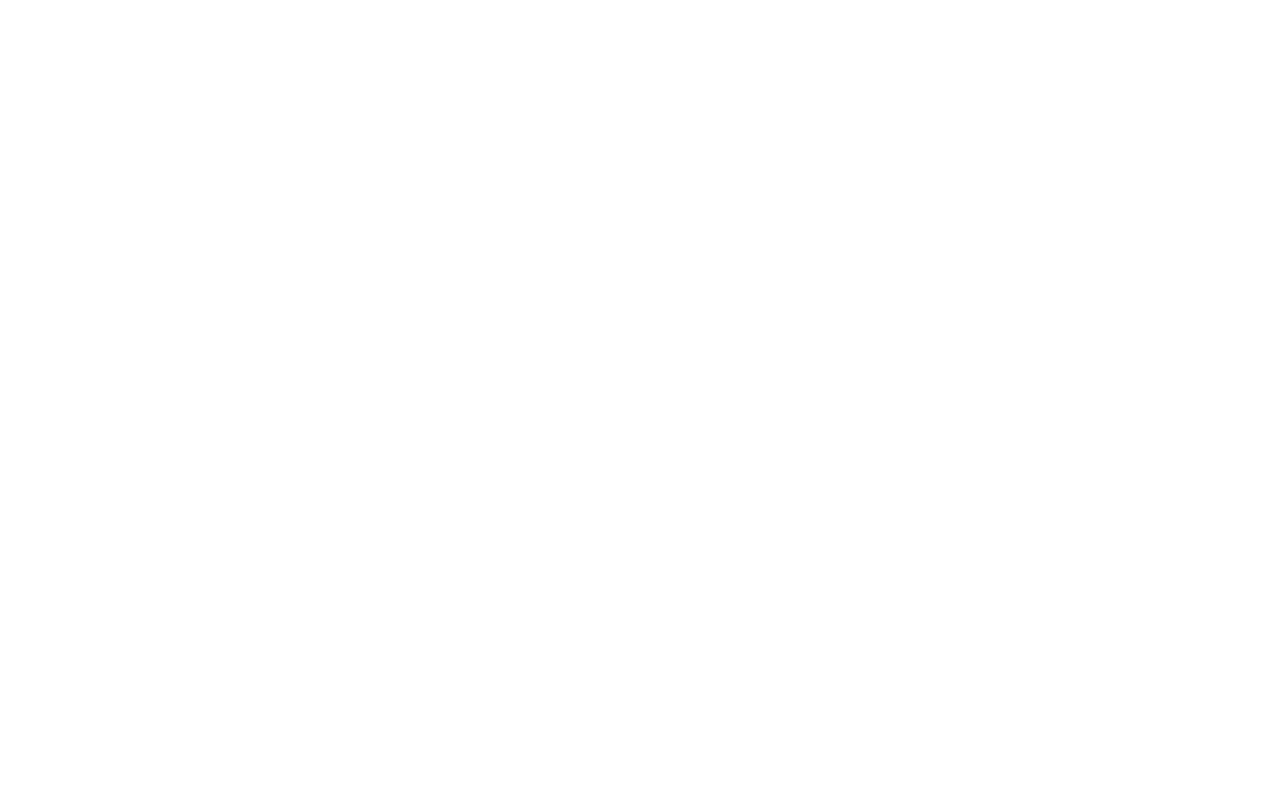
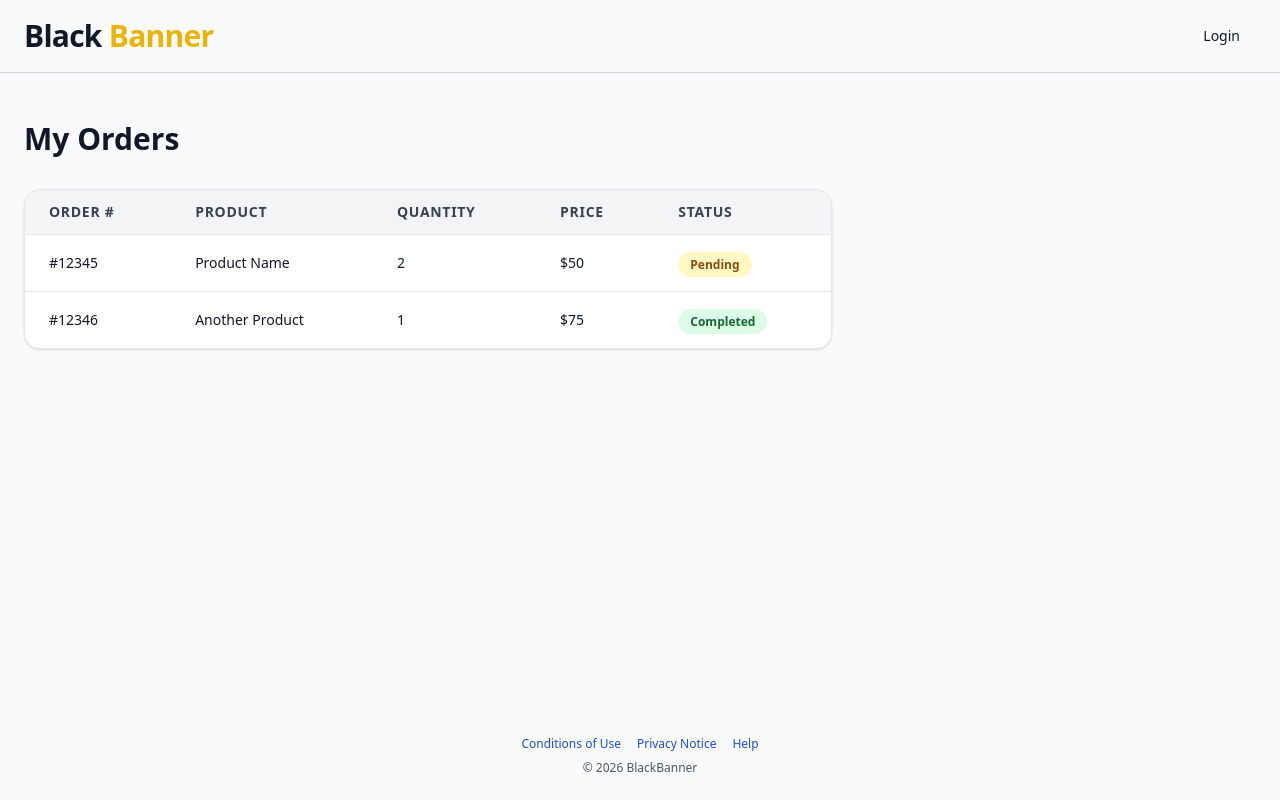
Before and after one commit to AshiqCode/BlackBanner, a React (Create React App) app: page /ViewOrder in a window 1280 px wide. Before the commit this address had no page. Built offline with nearby package versions, Linux system fonts and the light colour scheme; the HTML template or start-up script is replaced by a standard one.

Commit message:
ViewOrders-add

```diff
--- a/src/App.js
+++ b/src/App.js
@@ -8,6 +8,7 @@
 import Profile from "./Components/UserDashBoard/Profile";
 import Cart from "./Components/UserDashBoard/Cart";
 import Checkout from "./Components/UserDashBoard/CheckOut";
+import ViewOrders from "./Components/UserDashBoard/ViewOrder";
 
 function App() {
   return (
@@ -22,6 +23,7 @@
         <Route path="/Profile/:user" element={<Profile />} />
         <Route path="/Cart/:user" element={<Cart />} />
         <Route path="/CheckOut" element={<Checkout />} />
+        <Route path="/ViewOrder" element={<ViewOrders />} />
       </Routes>
     </BrowserRouter>
   );
--- a/src/Components/UserDashBoard/CheckOut.js
+++ b/src/Components/UserDashBoard/CheckOut.js
@@ -88,6 +88,7 @@
       method: "PUT",
       body: JSON.stringify(user),
     });
+    navigate("/ViewOrder");
   };
 
   // var stockIssue = true;
--- a/src/Components/UserDashBoard/NavBar.js
+++ b/src/Components/UserDashBoard/NavBar.js
@@ -27,6 +27,15 @@
           </Link>
         )}
 
+        {user && (
+          <Link
+            to={`/ViewOrder`}
+            className="flex items-center justify-center h-10 px-4 rounded-md text-gray-900 hover:bg-gray-100 hover:text-yellow-500 transition-colors"
+          >
+            View Orders
+          </Link>
+        )}
+
         {/* Profile / Login */}
         <Link
           to={user ? `/Profile/${user}` : "/Login"}
@@ -46,7 +55,7 @@
             }}
             className="flex items-center justify-center h-10 px-4 rounded-md text-gray-900 hover:bg-gray-100 hover:text-yellow-500 transition-colors"
           >
-            {user ? "Logout" : "ab"}
+            {user ? "Logout" : ""}
           </Link>
         )}
       </nav>
--- /dev/null
+++ b/src/Components/UserDashBoard/ViewOrder.js
@@ -0,0 +1,104 @@
+import React from "react";
+import NavBar from "./NavBar";
+
+const ViewOrders = () => {
+  return (
+    <div className="min-h-screen bg-gray-50 text-gray-900 flex flex-col">
+      {/* Navbar */}
+      <NavBar />
+
+      {/* Main Content */}
+      <main className="flex-1  mx-auto w-full px-4 sm:px-6 py-12">
+        <h2 className="text-3xl font-bold mb-8 text-gray-900">My Orders</h2>
+
+        <div className="grid grid-cols-1 lg:grid-cols-3 gap-10">
+          {/* Left Section: Orders Table */}
+          <div className="lg:col-span-2 bg-white rounded-2xl shadow border border-gray-200 overflow-x-auto">
+            <table className="min-w-full divide-y divide-gray-200">
+              <thead className="bg-gray-100">
+                <tr>
+                  <th className="px-6 py-3 text-left text-sm font-semibold text-gray-700 uppercase tracking-wider">
+                    Order #
+                  </th>
+                  <th className="px-6 py-3 text-left text-sm font-semibold text-gray-700 uppercase tracking-wider">
+                    Product
+                  </th>
+                  <th className="px-6 py-3 text-left text-sm font-semibold text-gray-700 uppercase tracking-wider">
+                    Quantity
+                  </th>
+                  <th className="px-6 py-3 text-left text-sm font-semibold text-gray-700 uppercase tracking-wider">
+                    Price
+                  </th>
+                  <th className="px-6 py-3 text-left text-sm font-semibold text-gray-700 uppercase tracking-wider">
+                    Status
+                  </th>
+                </tr>
+              </thead>
+              <tbody className="bg-white divide-y divide-gray-200">
+                {/* Order Row */}
+                <tr className="hover:bg-gray-50 transition">
+                  <td className="px-6 py-4 whitespace-nowrap text-sm text-gray-900 font-medium">
+                    #12345
+                  </td>
+                  <td className="px-6 py-4 whitespace-nowrap text-sm text-gray-900">
+                    Product Name
+                  </td>
+                  <td className="px-6 py-4 whitespace-nowrap text-sm text-gray-900">
+                    2
+                  </td>
+                  <td className="px-6 py-4 whitespace-nowrap text-sm text-gray-900">
+                    $50
+                  </td>
+                  <td className="px-6 py-4 whitespace-nowrap">
+                    <span className="px-3 py-1 rounded-full text-xs font-semibold bg-yellow-100 text-yellow-800">
+                      Pending
+                    </span>
+                  </td>
+                </tr>
+
+                {/* Another Order Row */}
+                <tr className="hover:bg-gray-50 transition">
+                  <td className="px-6 py-4 whitespace-nowrap text-sm text-gray-900 font-medium">
+                    #12346
+                  </td>
+                  <td className="px-6 py-4 whitespace-nowrap text-sm text-gray-900">
+                    Another Product
+                  </td>
+                  <td className="px-6 py-4 whitespace-nowrap text-sm text-gray-900">
+                    1
+                  </td>
+                  <td className="px-6 py-4 whitespace-nowrap text-sm text-gray-900">
+                    $75
+                  </td>
+                  <td className="px-6 py-4 whitespace-nowrap">
+                    <span className="px-3 py-1 rounded-full text-xs font-semibold bg-green-100 text-green-800">
+                      Completed
+                    </span>
+                  </td>
+                </tr>
+              </tbody>
+            </table>
+          </div>
+        </div>
+      </main>
+
+      {/* Footer */}
+      <footer className="mt-auto pb-6 text-center text-xs text-gray-600 bg-gray-50">
+        <div className="flex justify-center gap-4 mb-2">
+          <span className="text-blue-700 hover:underline cursor-pointer">
+            Conditions of Use
+          </span>
+          <span className="text-blue-700 hover:underline cursor-pointer">
+            Privacy Notice
+          </span>
+          <span className="text-blue-700 hover:underline cursor-pointer">
+            Help
+          </span>
+        </div>
+        <p>© {new Date().getFullYear()} BlackBanner</p>
+      </footer>
+    </div>
+  );
+};
+
+export default ViewOrders;
--- a/src/database/db.json
+++ b/src/database/db.json
@@ -192,17 +192,7 @@
       "City": "In pariatur Consequ",
       "Street": "Totam facere volupta",
       "Address": "Repellendus Mollit ",
-      "id": "f4c5",
-      "cart": [
-        {
-          "id": "6a8d",
-          "Quantity": 1
-        },
-        {
-          "id": "216c",
-          "Quantity": 2
-        }
-      ]
+      "id": "f4c5"
     }
   ],
   "products": [
@@ -288,6 +278,56 @@
       "total": 104,
       "deliveryAddress": "Vitae provident cilIn pariatur ConsequTotam facere voluptaRepellendus Mollit ",
       "userId": "f4c5"
+    },
+    {
+      "id": "51a8",
+      "products": [
+        {
+          "id": "6a8d",
+          "quantity": 1
+        },
+        {
+          "id": "216c",
+          "quantity": 2
+        }
+      ],
+      "subtotal": 92,
+      "shipping": 8,
+      "total": 104,
+      "deliveryAddress": "Vitae provident cilIn pariatur ConsequTotam facere voluptaRepellendus Mollit ",
+      "userId": "f4c5"
+    },
+    {
+      "id": "640c",
+      "products": [
+        {
+          "id": "6a8d",
+          "quantity": 2
+        },
+        {
+          "id": "216c",
+          "quantity": 2
+        }
+      ],
+      "subtotal": 92,
+      "shipping": 8,
+      "total": 104,
+      "deliveryAddress": "Vitae provident cilIn pariatur ConsequTotam facere voluptaRepellendus Mollit ",
+      "userId": "f4c5"
+    },
+    {
+      "id": "770a",
+      "products": [
+        {
+          "id": "6a8d",
+          "quantity": 4
+        }
+      ],
+      "subtotal": 32,
+      "shipping": 4,
+      "total": 38,
+      "deliveryAddress": "Vitae provident cilIn pariatur ConsequTotam facere voluptaRepellendus Mollit ",
+      "userId": "f4c5"
     }
   ]
 }
```
